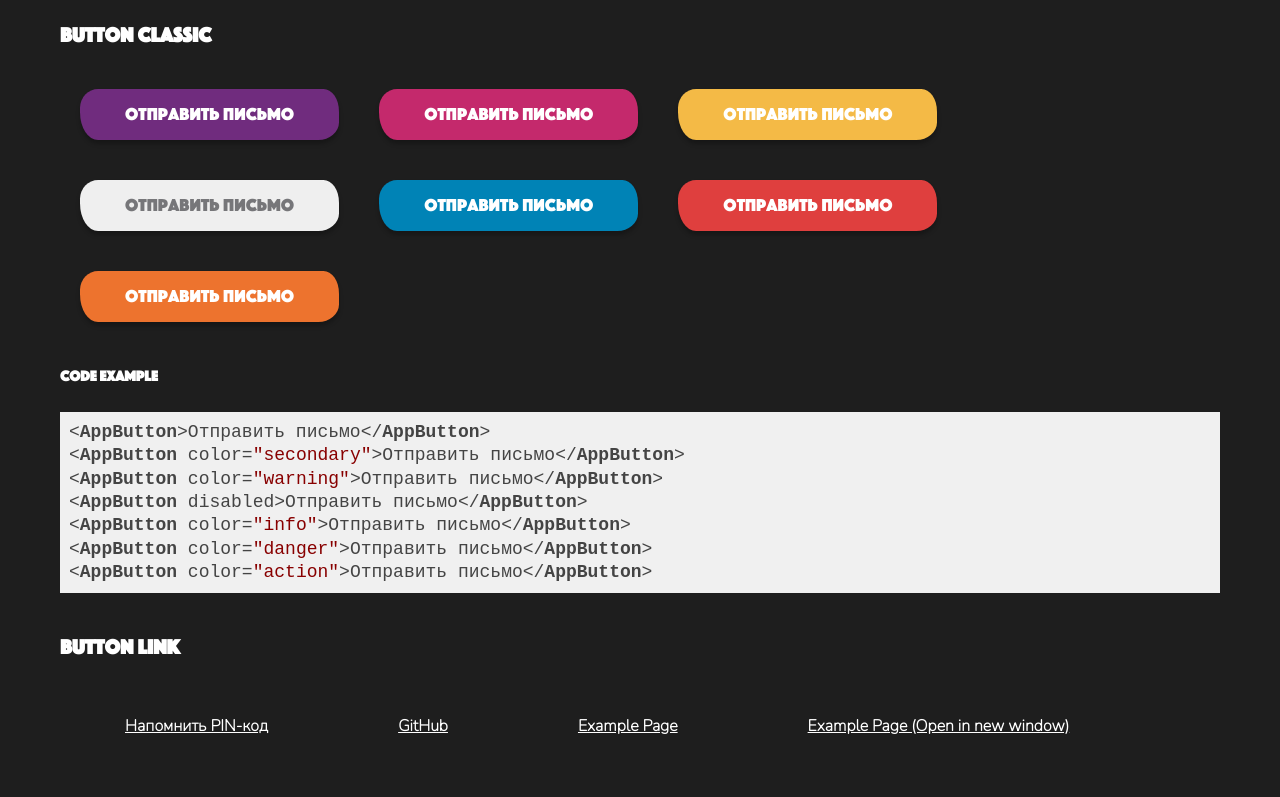
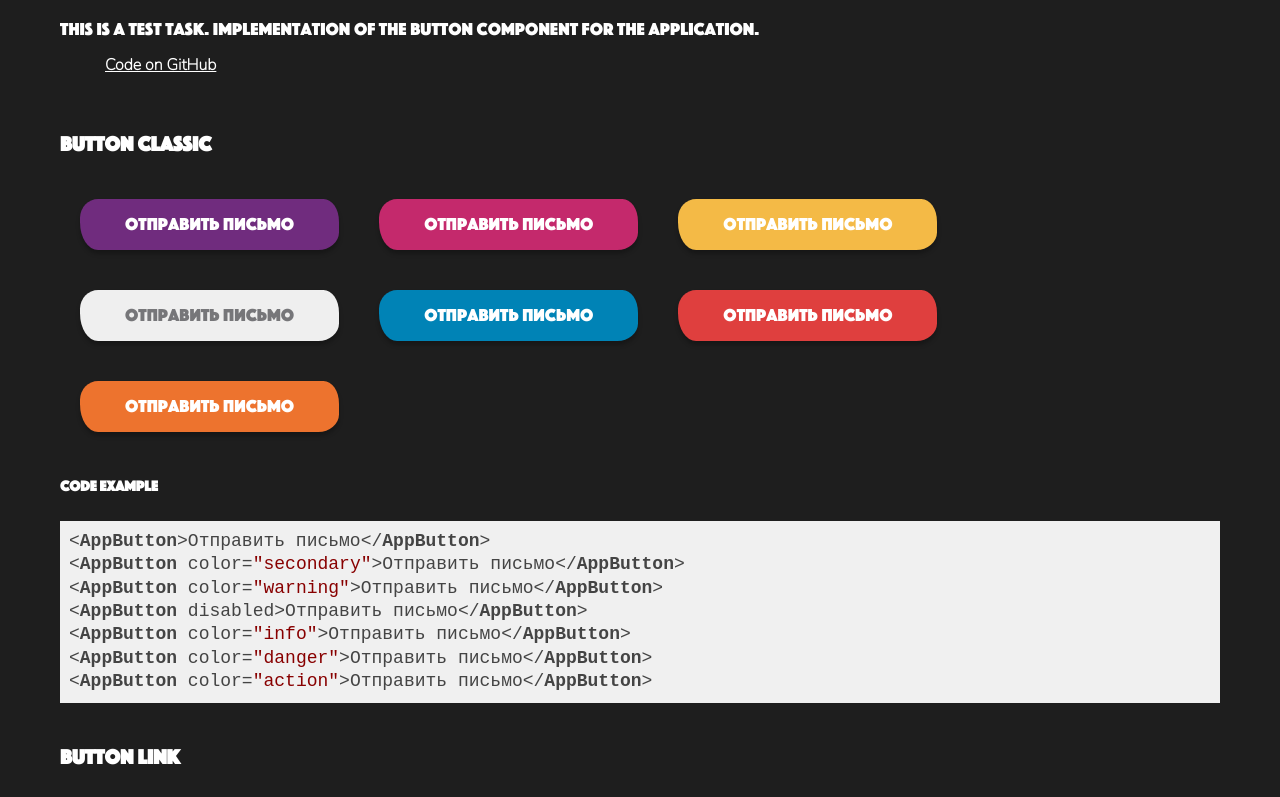
Before and after one commit to lazenyuk-dmitry/button-component-vue-test, a Vue app: page / in a window 1280 px wide. Shown: the top 797 px of the page. Built offline with nearby package versions, Linux system fonts and the light colour scheme.

Commit message:
Improved readme

```diff
--- a/src/views/HomeView.vue
+++ b/src/views/HomeView.vue
@@ -1,5 +1,18 @@
 <template>
   <main>
+    <section :class="$style.section">
+      <p>
+        This is a test task. Implementation of the button component for the application.
+        <br>
+        <AppButton
+          :class="$style.btn"
+          href="https://github.com/lazenyuk-dmitry/button-component-vue-test"
+          target="_blank"
+        >
+          Code on GitHub
+        </AppButton>
+      </p>
+    </section>
     <section :class="$style.section">
       <h3>button classic</h3>
       <div :class="$style.buttonContainer">
```
Also changed, not shown: 1 other file (tests, documents, lock files or other folders).
